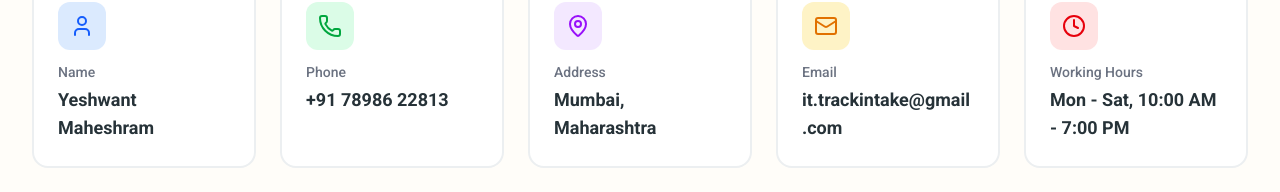
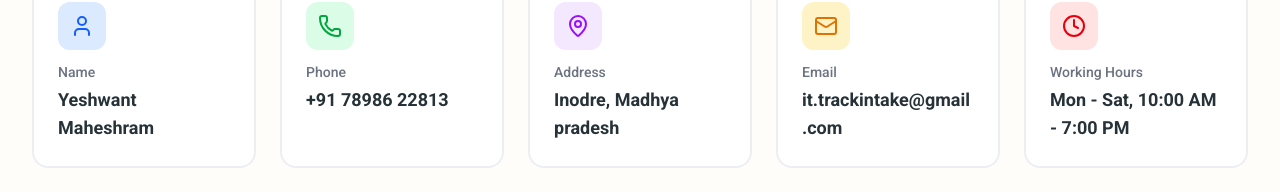
Before and after one commit to healthalmanet/trackintake-frontend, a React (Vite) app: page /ContactPage in a window 1280 px wide. Shown: the part 272-464 px from the top of the page. Built offline with nearby package versions, Linux system fonts and the light colour scheme; what axios-retry would draw is missing.

Commit message:
contact correction

```diff
--- a/src/pages/dashboard/Tools/Contact.jsx
+++ b/src/pages/dashboard/Tools/Contact.jsx
@@ -46,7 +46,7 @@ const ContactPage = () => {
     {
       icon: <MapPin className="w-6 h-6" />,
       label: "Address",
-      value: "Mumbai, Maharashtra",
+      value: "Inodre, Madhya pradesh",
       bgColor: "bg-purple-100 dark:bg-purple-900/20",
       textColor: "text-purple-600 dark:text-purple-400"
     },
```
